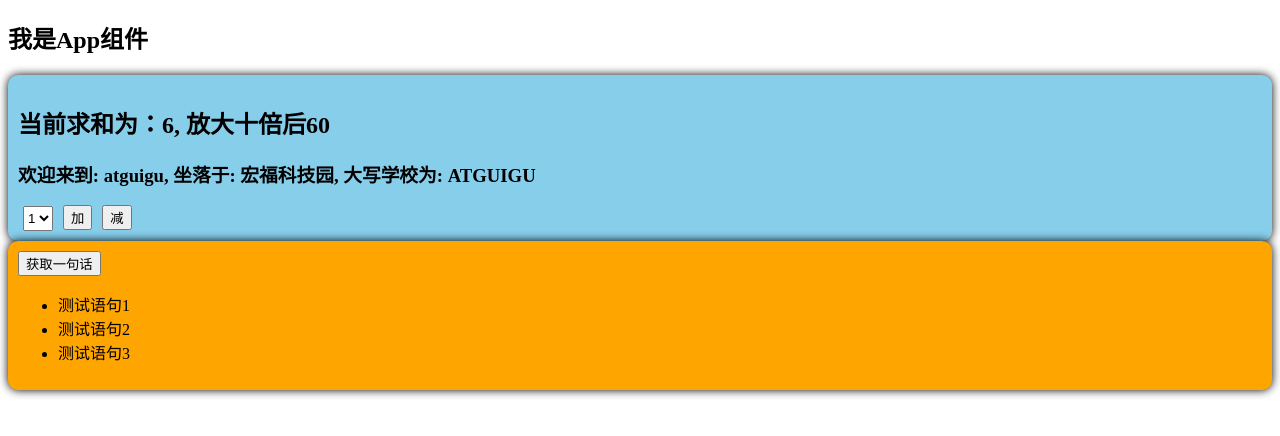
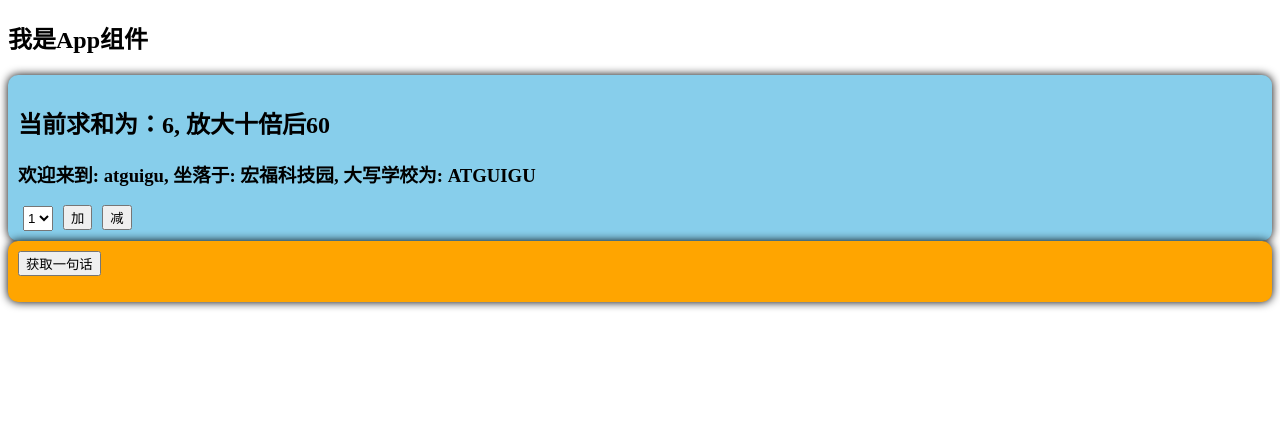
Before and after one commit to Ravilace/vue_study, a Vue app: page / in a window 1280 px wide. Shown: the top 436 px of the page. Built offline with nearby package versions, Linux system fonts and the light colour scheme; the HTML template or start-up script is replaced by a standard one.

Commit message:
:sparkles: pinia subscribe and use localStorage

```diff
--- a/src/Components/Talk.vue
+++ b/src/Components/Talk.vue
@@ -1,10 +1,18 @@
 <script setup lang="ts">
-  import {useTalkStore} from "@/store/talk.ts";
-  import {storeToRefs} from "pinia";
-  let {talkList} = storeToRefs(useTalkStore())
-  function getTalk() {
-    useTalkStore().getTalk()
-  }
+import { useTalkStore } from '@/store/talk.ts'
+import { storeToRefs } from 'pinia'
+
+let talkStore = useTalkStore()
+let { talkList } = storeToRefs(talkStore)
+
+function getTalk() {
+  useTalkStore().getTalk()
+}
+
+talkStore.$subscribe((mutate, state) => {
+  console.log('talkStore里面保存的数据发生了变化', mutate, state)
+  localStorage.setItem('talkList', JSON.stringify(state.talkList))
+})
 </script>
 
 <template>
@@ -12,7 +20,7 @@
     <button @click="getTalk">获取一句话</button>
     <ul>
       <li v-for="talk in talkList" :key="talk.id">
-        {{ talk.title}}
+        {{ talk.title }}
       </li>
     </ul>
   </div>
--- a/src/store/talk.ts
+++ b/src/store/talk.ts
@@ -19,11 +19,12 @@
   // 真正存储数据的地方
   state() {
     return {
-      talkList: [
-        { id: '01', title: '测试语句1' },
-        { id: '02', title: '测试语句2' },
-        { id: '03', title: '测试语句3' },
-      ],
+      // talkList: [
+      //   { id: '01', title: '测试语句1' },
+      //   { id: '02', title: '测试语句2' },
+      //   { id: '03', title: '测试语句3' },
+      // ],
+      talkList: JSON.parse(localStorage.getItem('talkList') as string) || []
     }
   },
 })
```
